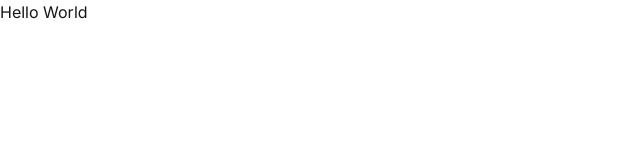
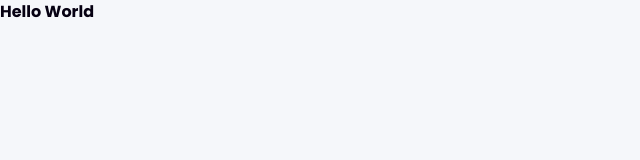
Before and after one commit to svenvos/sven-vos-portfolio, a Next.js app: page / in a window 1280 px wide. Shown: the top 160 px of the page, without its empty margins (0-640 px from the left). Built offline with nearby package versions, Linux system fonts and the light colour scheme.

Commit message:
Added all needed colors for the website

```diff
--- a/app/globals.css
+++ b/app/globals.css
@@ -1,18 +1,22 @@
 @import "tailwindcss";
 
 :root {
-    --background: #ffffff;
-    --foreground: #171717;
+    --background: #060112;
+    --foreground: #F5F7FA;
+    --accent: #A2F4FD;
 }
 
 @theme inline {
-
+    --color-background: var(--background);
+    --color-foreground: var(--foreground);
+    --color-accent: var(--accent);
 }
 
-@media (prefers-color-scheme: dark) {
+@media (prefers-color-scheme: light) {
     :root {
-        --background: #0a0a0a;
-        --foreground: #ededed;
+        --background: #F5F7FA;
+        --foreground: #060112;
+        --accent: #1FB7C6;
     }
 }
 
@@ -20,3 +24,7 @@ body {
     background: var(--background);
     color: var(--foreground);
 }
+
+h1, h2, h3, h4, h5, h6 {
+    font-family: var(--font-poppins);
+}
```
